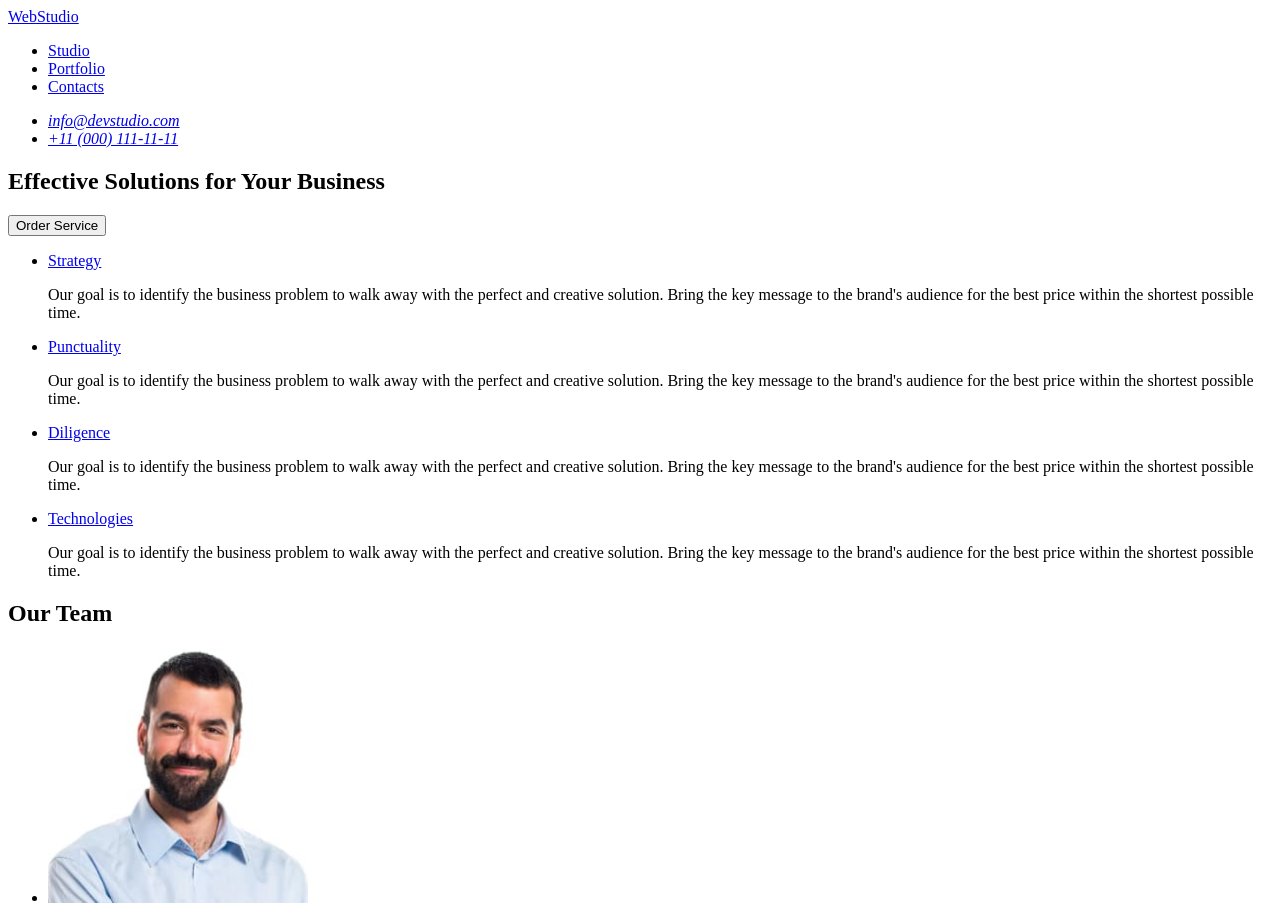
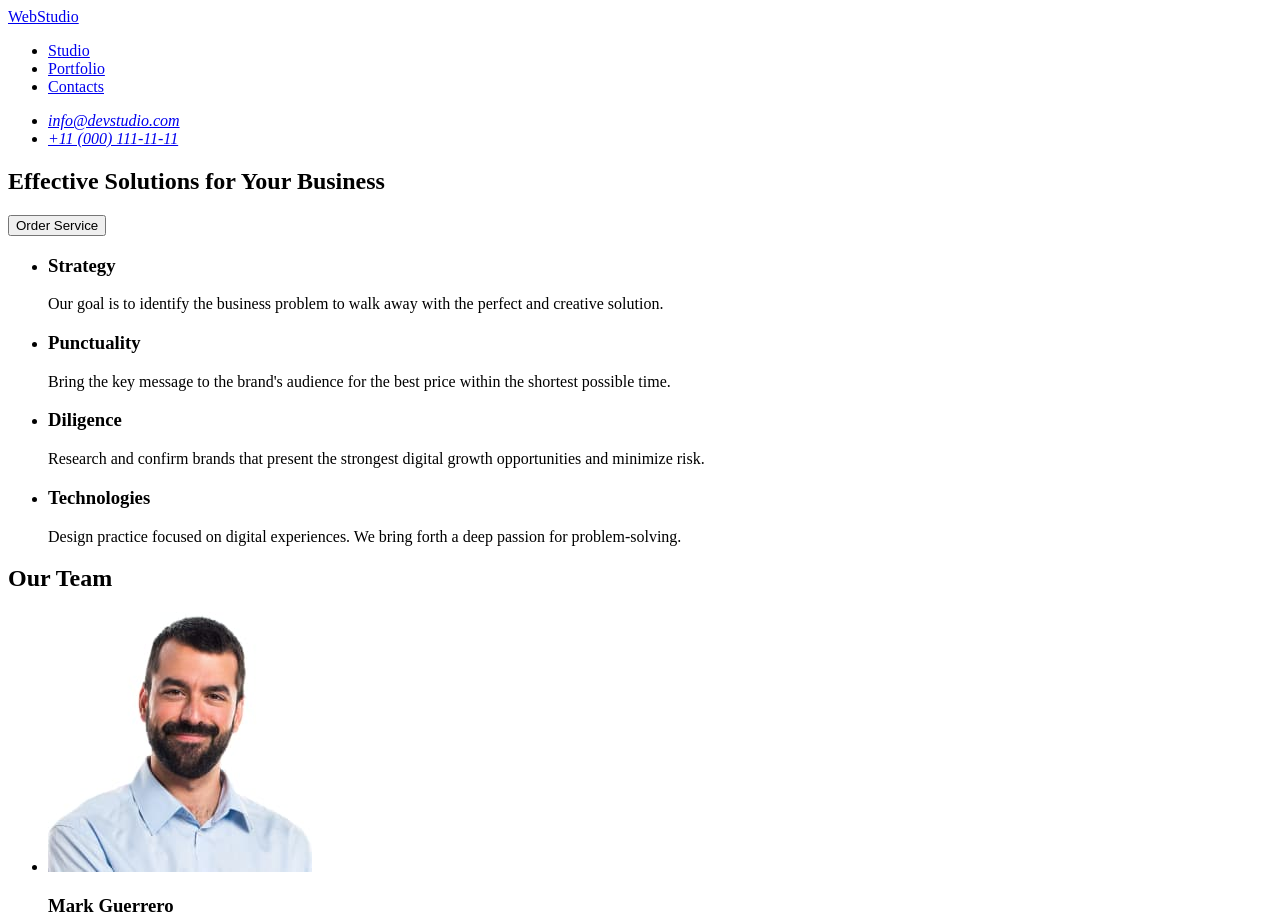
Before and after one commit to Galina-cool/Galina-cool-goit-markup-hw-01, a plain HTML site: page index.html in a window 1280 px wide. Shown: the top 920 px of the page. Drawn offline with Linux system fonts and the light colour scheme.

Commit message:
add markup header

```diff
--- a/index.html
+++ b/index.html
@@ -38,39 +38,31 @@
         <h2 hidden>Advantages</h2>
         <ul>
           <li>
-            <a href="#">Strategy</a>
+            <h3>Strategy</h3>
             <p>
               Our goal is to identify the business problem to walk away with the
-              perfect and creative solution. Bring the key message to the
-              brand's audience for the best price within the shortest possible
-              time.
+              perfect and creative solution.
             </p>
           </li>
           <li>
-            <a href="#">Punctuality</a>
+            <h3>Punctuality</h3>
             <p>
-              Our goal is to identify the business problem to walk away with the
-              perfect and creative solution. Bring the key message to the
-              brand's audience for the best price within the shortest possible
-              time.
+              Bring the key message to the brand's audience for the best price
+              within the shortest possible time.
             </p>
           </li>
           <li>
-            <a href="#">Diligence</a>
+            <h3>Diligence</h3>
             <p>
-              Our goal is to identify the business problem to walk away with the
-              perfect and creative solution. Bring the key message to the
-              brand's audience for the best price within the shortest possible
-              time.
+              Research and confirm brands that present the strongest digital
+              growth opportunities and minimize risk.
             </p>
           </li>
           <li>
-            <a href="#">Technologies</a>
+            <h3>Technologies</h3>
             <p>
-              Our goal is to identify the business problem to walk away with the
-              perfect and creative solution. Bring the key message to the
-              brand's audience for the best price within the shortest possible
-              time.
+              Design practice focused on digital experiences. We bring forth a
+              deep passion for problem-solving.
             </p>
           </li>
         </ul>
@@ -83,7 +75,7 @@
             <img
               src="./images/mark_guerrero.jpg"
               alt="Mark Guerrero avatar"
-              width="260"
+              width="264"
             />
             <h3>Mark Guerrero</h3>
             <p>Product Designer</p>
@@ -92,7 +84,7 @@
             <img
               src="./images/tom_ford.jpg"
               alt="Tom Ford avatar"
-              width="260"
+              width="264"
             />
             <h3>Tom Ford</h3>
             <p>Frontend Developer</p>
@@ -101,7 +93,7 @@
             <img
               src="./images/camila_garcia.jpg"
               alt="Camila Garcia avatar"
-              width="260"
+              width="264"
             />
             <h3>Camila Garcia</h3>
             <p>Marketing</p>
@@ -110,7 +102,7 @@
             <img
               src="./images/daniel_wilson.jpg"
               alt="Daniel Wilson avatar"
-              width="260"
+              width="264"
             />
             <h3>Daniel Wilson</h3>
             <p>UI Designer</p>
@@ -123,7 +115,7 @@
     <footer>
       <a href="./index.html">WebStudio</a>
       <p>
-        Enhance the flow of customers and sales for your business with digital
+        Increase the flow of customers and sales for your business with digital
         marketing & growth solutions.
       </p>
     </footer>
```
